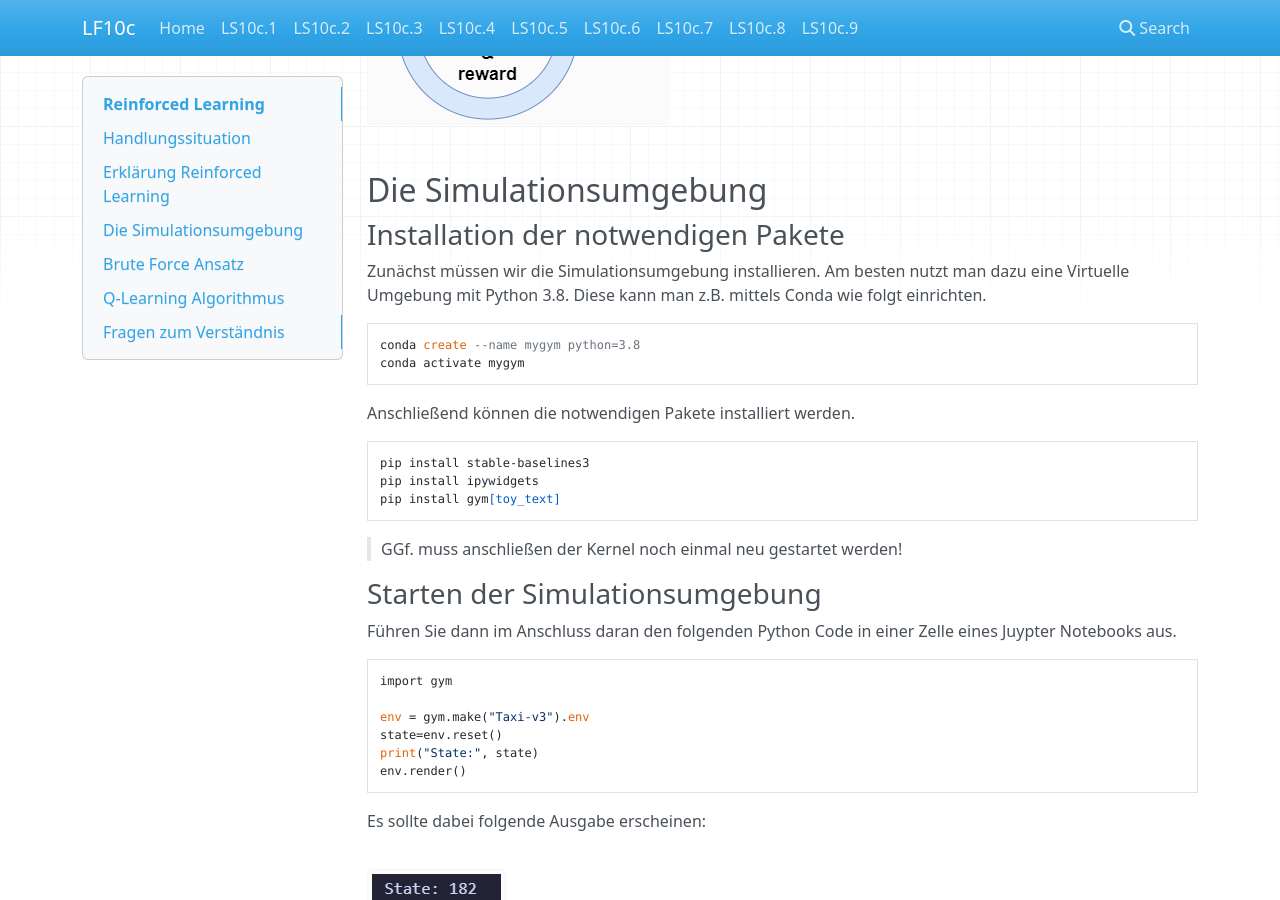
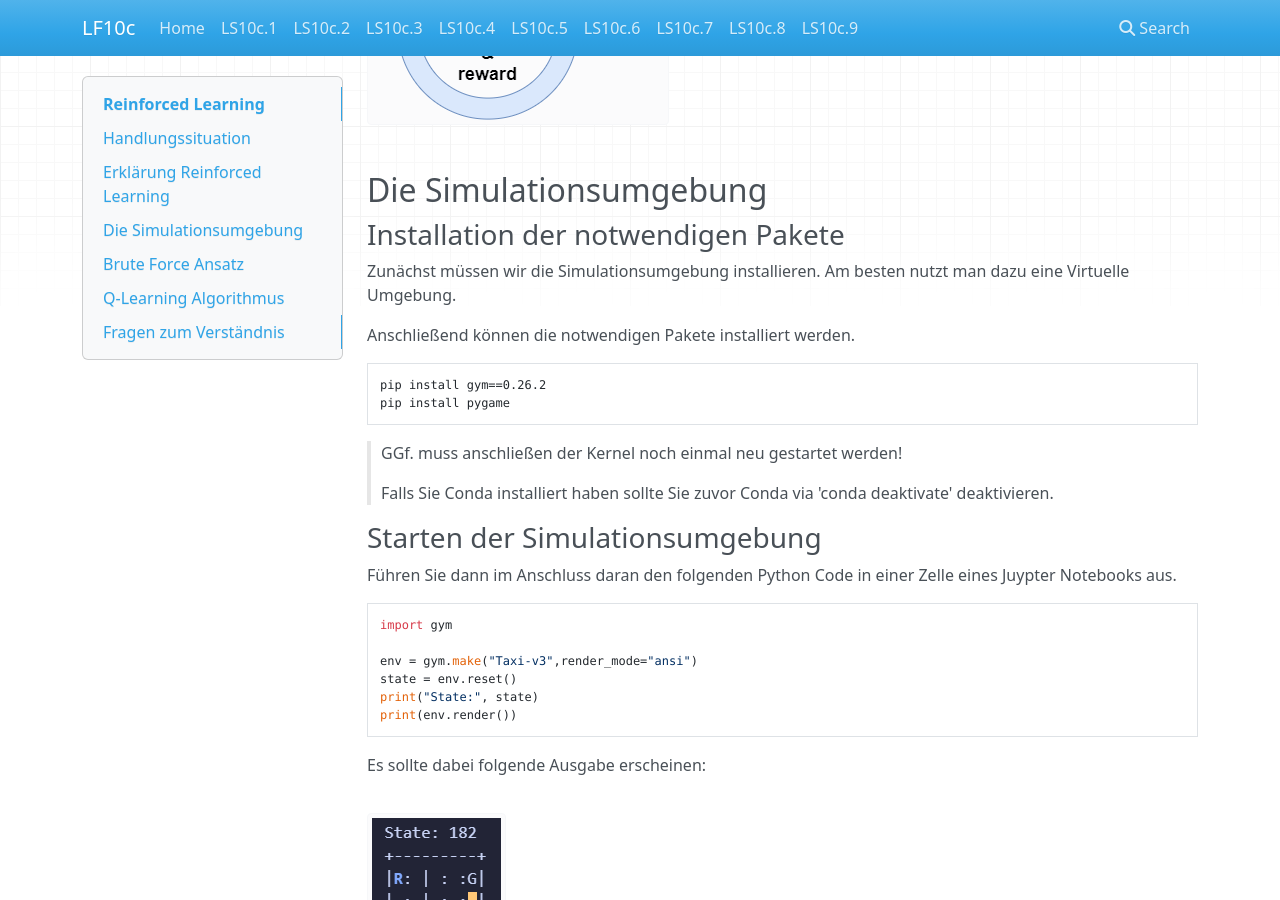
Before and after one commit to jtuttas/datenanalyse, an MkDocs documentation site: the page built from docs/ReinforcedLearning.md, in a window 1280 px wide and 900 px high, scrolled down 1804 px. Built offline with MkDocs 1.6.1, drawn with Linux system fonts in a browser that asks for light colours; nearby versions of some CDN libraries; some of the changed text lies outside the part shown.

Commit message:
RIL geändert

````diff
--- a/docs/ReinforcedLearning.md
+++ b/docs/ReinforcedLearning.md
@@ -37,22 +37,18 @@ Durch die Verwendung des SARS-Modells und die ständige Interaktion mit der Umge
 
 ### Installation der notwendigen Pakete
 
-Zunächst müssen wir die Simulationsumgebung installieren. Am besten nutzt man dazu eine Virtuelle Umgebung mit Python 3.8. Diese kann man z.B. mittels Conda wie folgt einrichten.
-
-```
-conda create --name mygym python=3.8
-conda activate mygym
-```
+Zunächst müssen wir die Simulationsumgebung installieren. Am besten nutzt man dazu eine Virtuelle Umgebung.
 
 Anschließend können die notwendigen Pakete installiert werden.
 
 ```
-pip install stable-baselines3
-pip install ipywidgets
-pip install gym[toy_text]
+pip install gym==0.26.2
+pip install pygame
 ```
 
 > GGf. muss anschließen der Kernel noch einmal neu gestartet werden!
+
+> Falls Sie Conda installiert haben sollte Sie zuvor Conda via 'conda deaktivate' deaktivieren.
 
 ### Starten der Simulationsumgebung
 
@@ -61,10 +57,10 @@ Führen Sie dann im Anschluss daran den folgenden Python Code in einer Zelle ein
 ```py
 import gym
 
-env = gym.make("Taxi-v3").env
-state=env.reset()
+env = gym.make("Taxi-v3",render_mode="ansi")
+state = env.reset()
 print("State:", state)
-env.render()
+print(env.render())
 ```
 
 Es sollte dabei folgende Ausgabe erscheinen:
````
Also changed, not shown: other parts of docs/ReinforcedLearning.md (+3 -2 lines).
